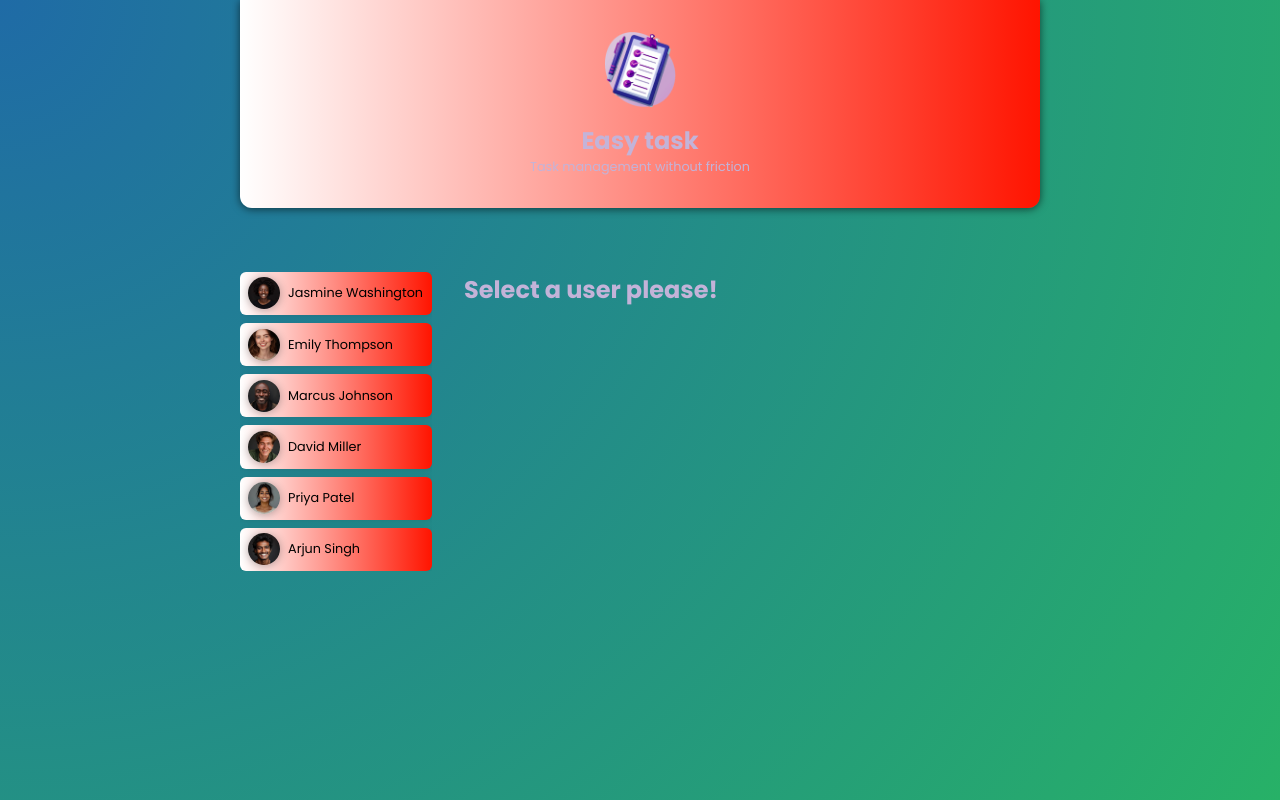
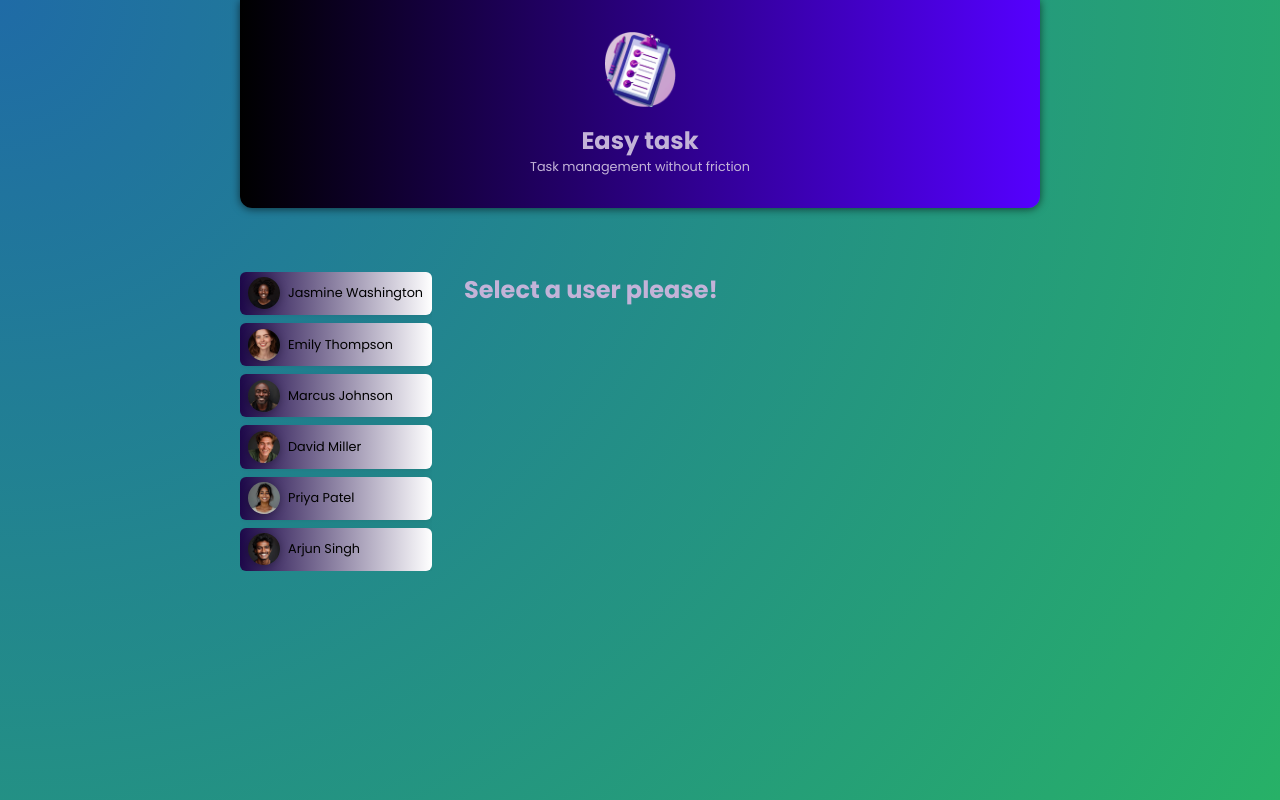
Before and after one commit to Mike88002/dashboard-app, an Angular app: page / in a window 1280 px wide. Built offline with nearby package versions, Linux system fonts and the light colour scheme.

Commit message:
added new style

```diff
--- a/src/app/header/header.css
+++ b/src/app/header/header.css
@@ -11,8 +11,8 @@ header {
   text-align: center;
   background: linear-gradient(
     to left,
-    #ff1400,
-    #ffffff
+    #5500ff,
+    #000000
   );
   padding: 1rem;
   border-bottom-right-radius: 12px;
--- a/src/app/tasks/tasks.css
+++ b/src/app/tasks/tasks.css
@@ -31,7 +31,7 @@ menu button {
   cursor: pointer;
   background: linear-gradient(
     to left,
-    #ff1400,
+    #5500ff,
     #ffffff
   );
   border-radius: 4px;
@@ -44,7 +44,7 @@ menu button:hover,
 menu button:active {
   background: linear-gradient(
     to right,
-    #ff1400,
+    #27b167,
     #ffffff
   );
 }
--- a/src/app/tasks/tasks.ts
+++ b/src/app/tasks/tasks.ts
@@ -47,4 +47,8 @@ export class Tasks {
       this.tasks = this.tasks.filter((task) => task.id !== id );
   }
 
+  onTaskAdded() {
+
+  }
+
 }
--- a/src/app/user/user.css
+++ b/src/app/user/user.css
@@ -10,8 +10,8 @@ button {
   gap: 0.5rem;
   padding: 0.35rem 0.5rem;
   background: linear-gradient(
-    to left,
-    #ff1400,
+    to right,
+    #1d0849,
     #ffffff
   );
   border: none;
@@ -25,7 +25,7 @@ button {
 button:hover,
 button:active,
 .active {
-  background-color: #9965dd;
+  background-color: #ffffff;
   color: #150722;
 }
 
```
